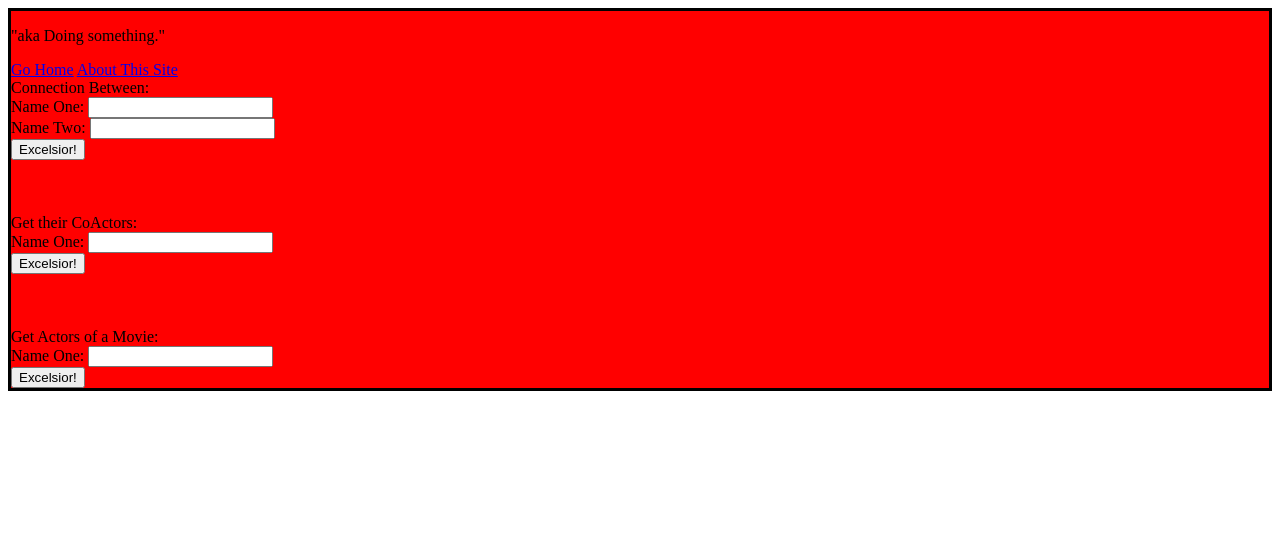
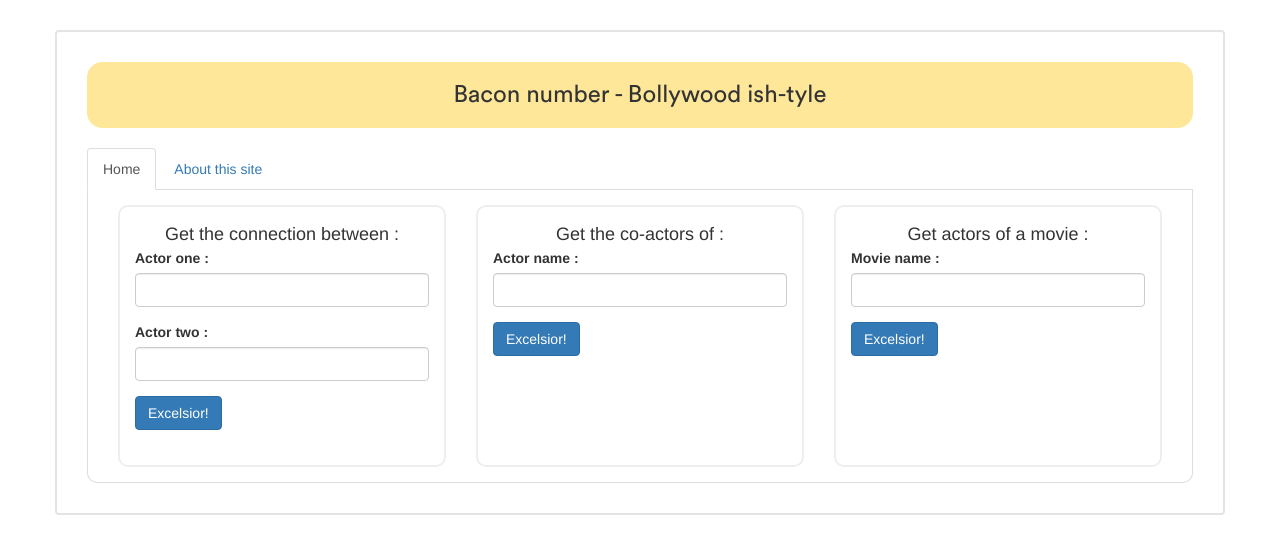
Before and after one commit to hemil/bollywood_bacon, a Django app: page / in a window 1280 px wide. Shown: the top 554 px of the page. Run offline with Django 3.2, Linux system fonts and the light colour scheme; some libraries are stand-ins or nearby versions.

Commit message:
[homePage] Edited basic layout

```diff
--- a/bacon/templates/base.html
+++ b/bacon/templates/base.html
@@ -4,6 +4,9 @@
 <html>
   <head>
     <meta charset="utf-8">
+    <link rel="stylesheet" href="https://maxcdn.bootstrapcdn.com/bootstrap/3.3.1/css/bootstrap.min.css">
+    <script src="http://ajax.googleapis.com/ajax/libs/jquery/1.10.2/jquery.min.js"></script>
+    <script src="http://ajax.googleapis.com/ajax/libs/jqueryui/1.8.18/jquery-ui.min.js"></script>
     <title>
         {% block title %}{% endblock %}
     </title>
--- a/bacon/templates/index.html
+++ b/bacon/templates/index.html
@@ -1,46 +1,72 @@
 {% extends 'base.html' %}
-
 <!DOCTYPE html>
 <html lang="en">
+
 <head>
   <meta charset="UTF-8">
   <title>{% block title %}Welcome Home {% endblock %}</title>
 </head>
+
 <body>
-  {% block pagecontent %}
-    <p>"aka Doing something."
-    </p>
-    <a href="{% url 'home' %}">Go Home</a>
-    <a href="{% url 'about' %}">About This Site</a>
-    <br>
-    Connection Between:
-    <br>
-    <form action="/v1/shortest-path/" method="get" target="_blank">
-      Name One: <input type="text" name="name_one"><br>
-      Name Two: <input type="text" name="name_two"><br>
-      <input type="submit" value="Excelsior!">
-    </form>
 
-    <br>
-    <br>
-    <br>
-    Get their CoActors:
-    <br>
-    <form action="/v1/degree-centrality/" method="get" target="_blank">
-      Name One: <input type="text" name="name_one"><br>
-      <input type="submit" value="Excelsior!">
-    </form>
+{% block pagecontent %}
+
+<div class="row removeMargin mainTitleDiv">Bacon number - Bollywood ish-tyle</div>
+
+<div class="row removeMargin">
+
+  <ul class="nav nav-tabs mt-20">
+    <li class="active"><a href="{% url 'home' %}">Home</a></li>
+    <li><a href="{% url 'about' %}">About this site</a></li>
+  </ul>
+
+</div>
 
 
-    <br>
-    <br>
-    <br>
-    Get Actors of a Movie:
-    <br>
-    <form action="/v1/movie/actors/" method="get" target="_blank">
-      Name One: <input type="text" name="name_one"><br>
-      <input type="submit" value="Excelsior!">
-    </form>
-  {% endblock %}
+<div class="data-container flexBox row removeMargin">
+  <div class="col-sm-4 flex-item">
+     <div class="inputBox">
+      <div class="inputBoxTitle">Get the connection between :</div>
+      <form action="/v1/shortest-path/" method="get" target="_blank">
+        <div class="form-group">
+          <label>Actor one : </label>
+          <input class="form-control" type="text" name="name_one">
+        </div>
+        <div class="form-group">
+          <label>Actor two : </label>
+          <input class="form-control" type="text" name="name_two">
+        </div>
+        <input type="submit" class="btn btn-primary" value="Excelsior!">
+      </form>
+    </div>
+  </div>
+  <div class="col-sm-4 flex-item flex-item">
+
+    <div class="inputBox">
+      <div class="inputBoxTitle">Get the co-actors of :</div>
+      <form action="/v1/degree-centrality/" method="get" target="_blank">
+        <div class="form-group">
+          <label>Actor name : </label>
+          <input class="form-control" type="text" name="name_one">
+        </div>
+          <input type="submit" class="btn btn-primary" value="Excelsior!">
+      </form>
+    </div>
+
+  </div>
+  <div class="col-sm-4 flex-item">
+   <div class="inputBox">
+      <div class="inputBoxTitle">Get actors of a movie :</div>
+      <form action="/v1/movie/actors/" method="get" target="_blank">
+        <div class="form-group">
+          <label>Movie name : </label>
+          <input class="form-control" type="text" name="name_one">
+        </div>
+        <input type="submit" class="btn btn-primary" value="Excelsior!">
+      </form>
+    </div>
+    </div>
+</div>
+{% endblock %}
 </body>
 </html>
--- a/static/css/main.css
+++ b/static/css/main.css
@@ -1,5 +1,79 @@
-.container {
-    background: red;
-    margin: 10 10 10 10;
-    border: 3px solid black;
+@font-face {
+  font-family: CircularStd-Book;
+  src:url(../../../static/assets/fonts/CircularStd-Book.otf);
 }
+
+html {
+  position: relative;
+  min-width: 320px;
+  font-size: 62.5%;  // 10px --other units relative to this in rem 1.4rem =14px
+}
+
+body{
+	margin-top: 3rem;
+}
+
+.container{
+	height: 100%;
+	border: solid 2px #e4e4e4;
+	border-radius:4px;
+	padding: 3rem;
+}
+
+.removeMargin{
+	margin: 0px !important;
+}
+
+.mainTitleDiv{
+	padding: 1.5rem;
+	text-align: center;
+	font-size: 2.4rem;
+	font-family: CircularStd-Book;
+	border: solid 1px #fee799;
+	border-radius: 15px;
+	background-color: #fee799;
+}
+
+.mt-20{
+	margin-top: 2rem !important;
+}
+
+.data-container{
+	border: 1px solid #ddd;
+	border-bottom-left-radius: 10px;
+	border-bottom-right-radius: 10px;
+	padding: 15px;
+	border-top:none;
+}
+
+.inputBox{
+	border: 2px solid #eee;
+	border-radius: 10px;
+	padding: 15px;
+	margin-bottom: 20px;
+	height: 100%;
+}
+
+.inputBoxTitle{
+	text-align: center;
+	font-size: 1.8rem;
+}
+
+.flexBox{
+	width: 100%;
+	display: -webkit-box;      /* OLD - iOS 6-, Safari 3.1-6 */
+	display: -moz-box;         /* OLD - Firefox 19- (buggy but mostly works) */
+	display: -ms-flexbox;      /* TWEENER - IE 10 */
+	display: -webkit-flex;     /* NEW - Chrome */
+	display: flex;
+	-webkit-display: -webkit-box;
+	-webkit-display: -webkit-flex;
+	-webkit-align-items: stretch;
+	-webkit-box-align: stretch;
+	-ms-flex-align: stretch;
+	align-items: stretch;
+}
+
+.flex-item{
+  flex:1 1 ;
+}
```
Also changed, not shown: db.sqlite3 (added), static/assets/fonts/CircularStd-Book.otf (added).
